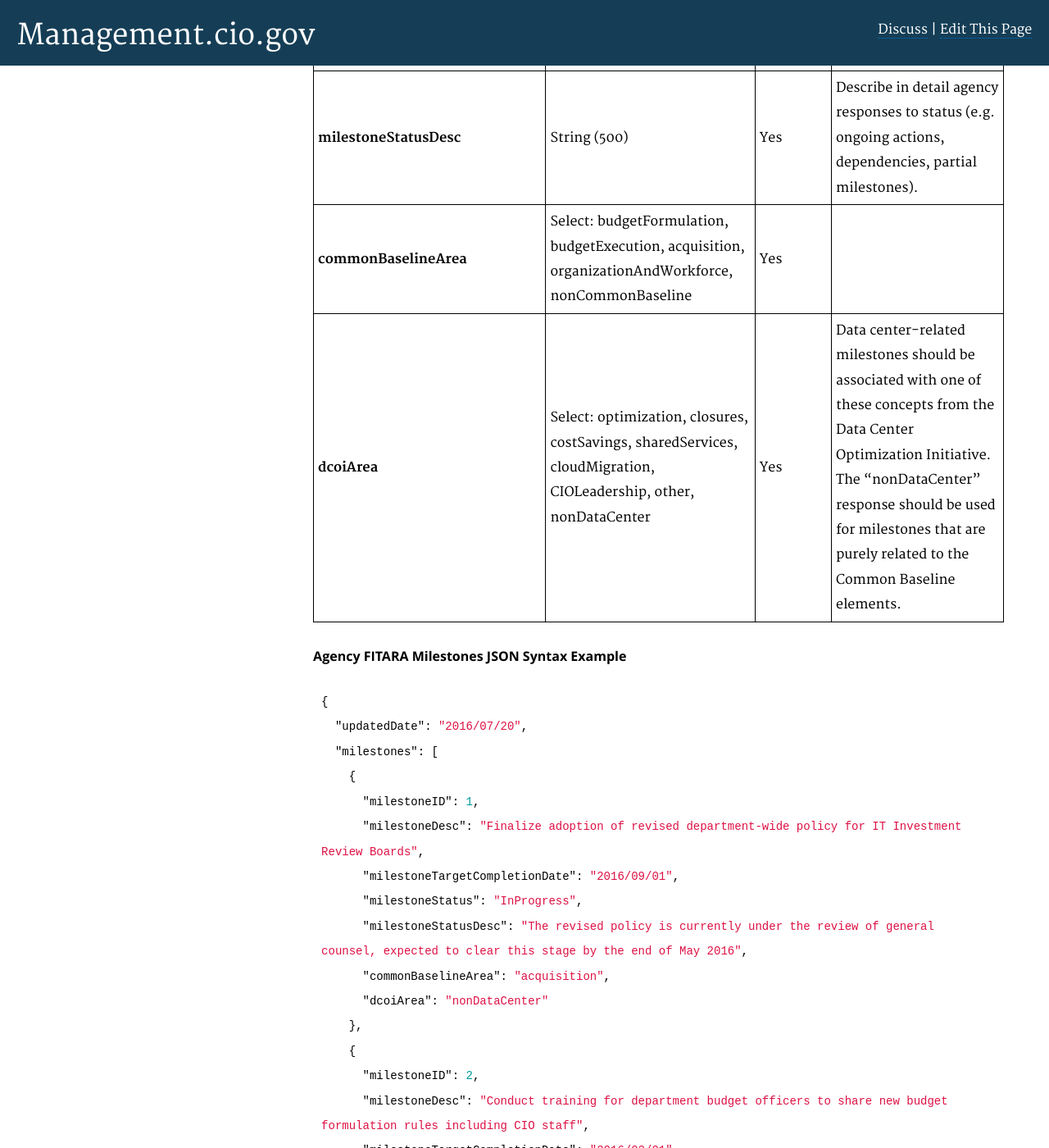
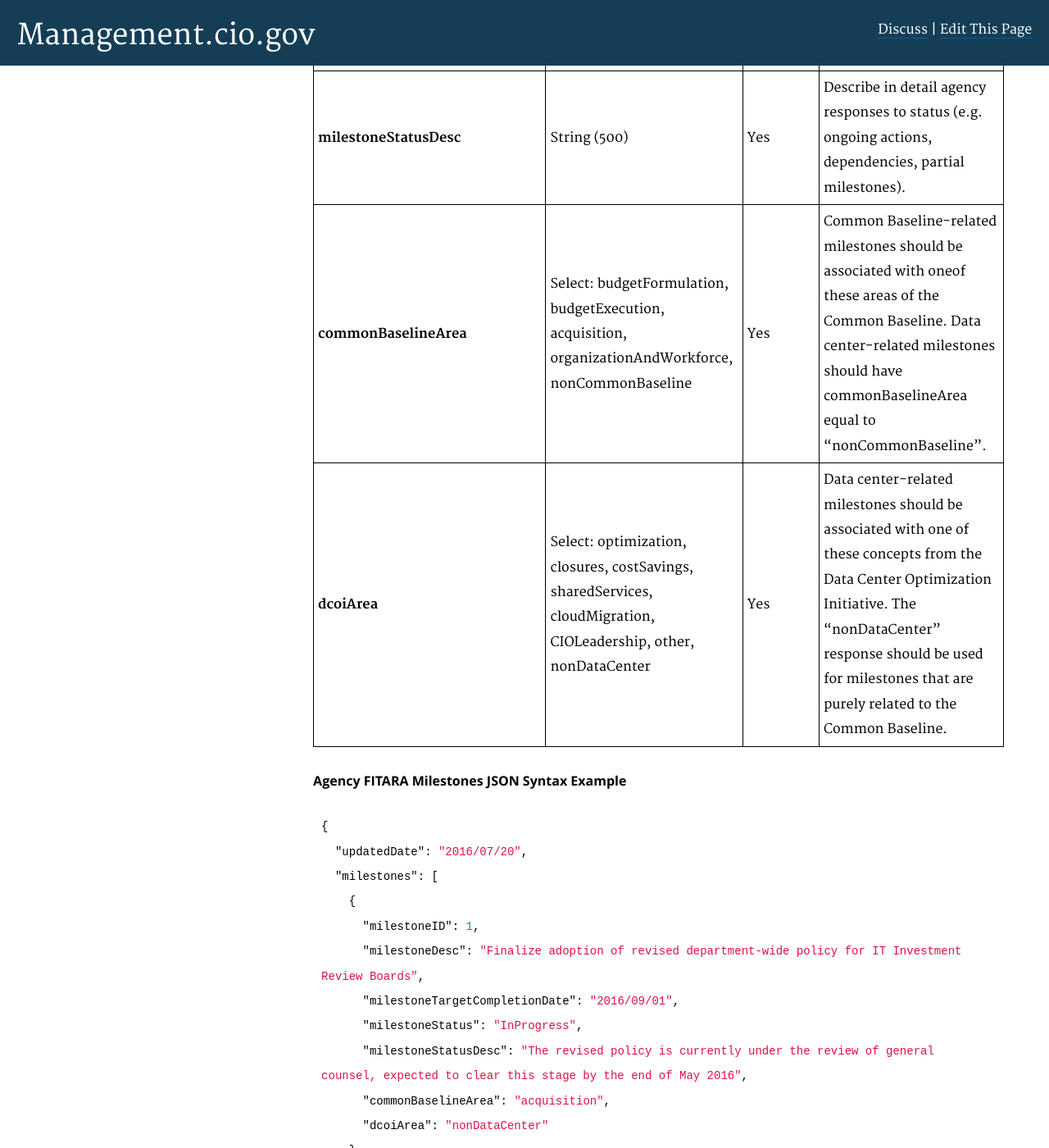
Before and after one commit to WhiteHouse/CIOmanagement, a Jekyll site: the page built from pages/schema.md, in a window 1280 px wide and 1400 px high, scrolled down 2315 px. Shown: the whole window at 82% size. Built offline with Jekyll 4.4.1, drawn with Linux system fonts in a browser that asks for light colours.

Commit message:
Update schema.md

```diff
--- a/pages/schema.md
+++ b/pages/schema.md
@@ -59,8 +59,8 @@ Then, create an entry for each of your agency's FITARA milestones, providing the
 **milestoneTargetCompletionDate**  | String (yyyy/mm/dd)                                 | Yes       | JSON doesn't have a "date" type so use a string, but format as 2016/12/25
 **milestoneStatus**                | Select: NotStarted, InProgress, Complete, Deferred  | Yes       |
 **milestoneStatusDesc**            | String (500)					 | Yes        | Describe in detail agency responses to status (e.g. ongoing actions, dependencies, partial milestones).
-**commonBaselineArea**             | Select: budgetFormulation, budgetExecution, acquisition, organizationAndWorkforce,  nonCommonBaseline                                        | Yes        |
-**dcoiArea**			   | Select: optimization, closures, costSavings, sharedServices, cloudMigration, CIOLeadership, other, nonDataCenter  | Yes  | Data center-related milestones should be associated with one of these concepts from the Data Center Optimization Initiative. The "nonDataCenter" response should be used for milestones that are purely related to the Common Baseline elements.
+**commonBaselineArea**             | Select: budgetFormulation, budgetExecution, acquisition, organizationAndWorkforce,  nonCommonBaseline                                        | Yes        | Common Baseline-related milestones should be associated with oneof these areas of the Common Baseline. Data center-related milestones should have commonBaselineArea equal to "nonCommonBaseline".
+**dcoiArea**			   | Select: optimization, closures, costSavings, sharedServices, cloudMigration, CIOLeadership, other, nonDataCenter  | Yes  | Data center-related milestones should be associated with one of these concepts from the Data Center Optimization Initiative. The "nonDataCenter" response should be used for milestones that are purely related to the Common Baseline.
 
 #### Agency FITARA Milestones JSON Syntax Example
 
```
